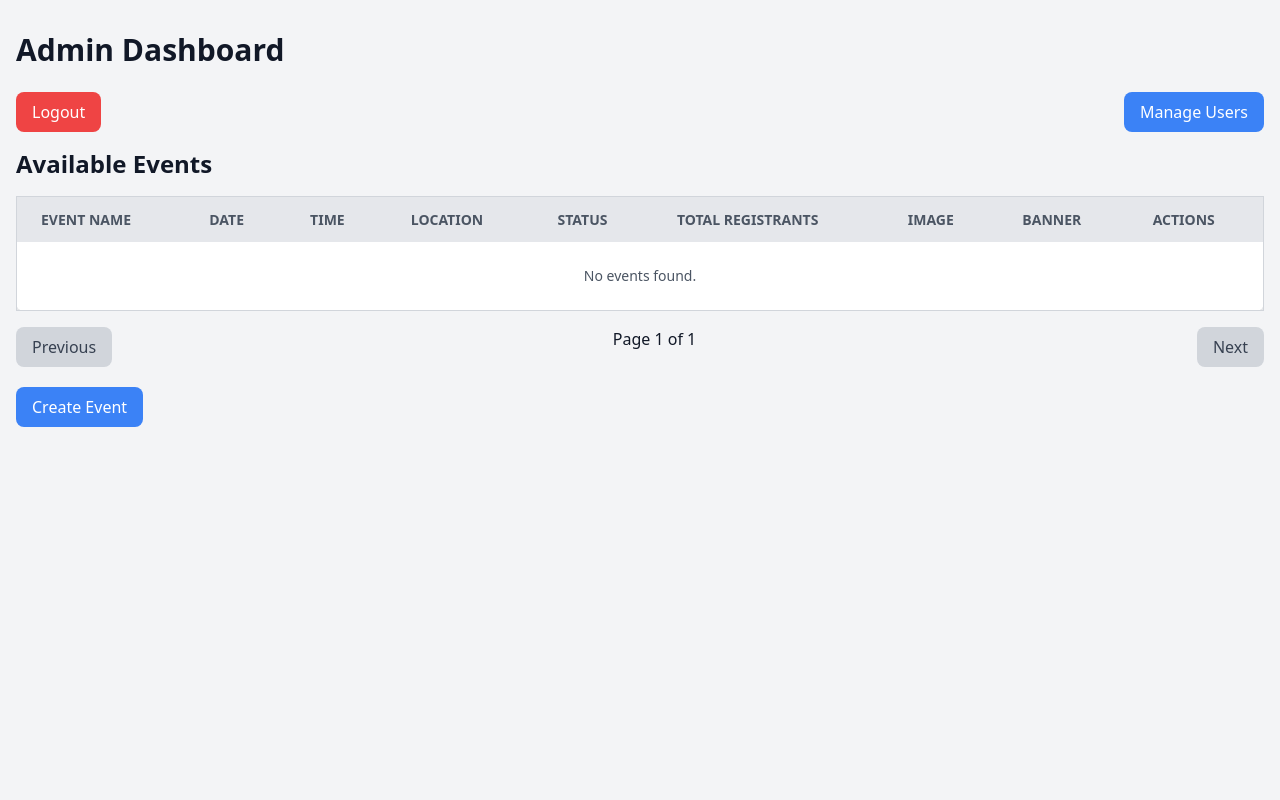
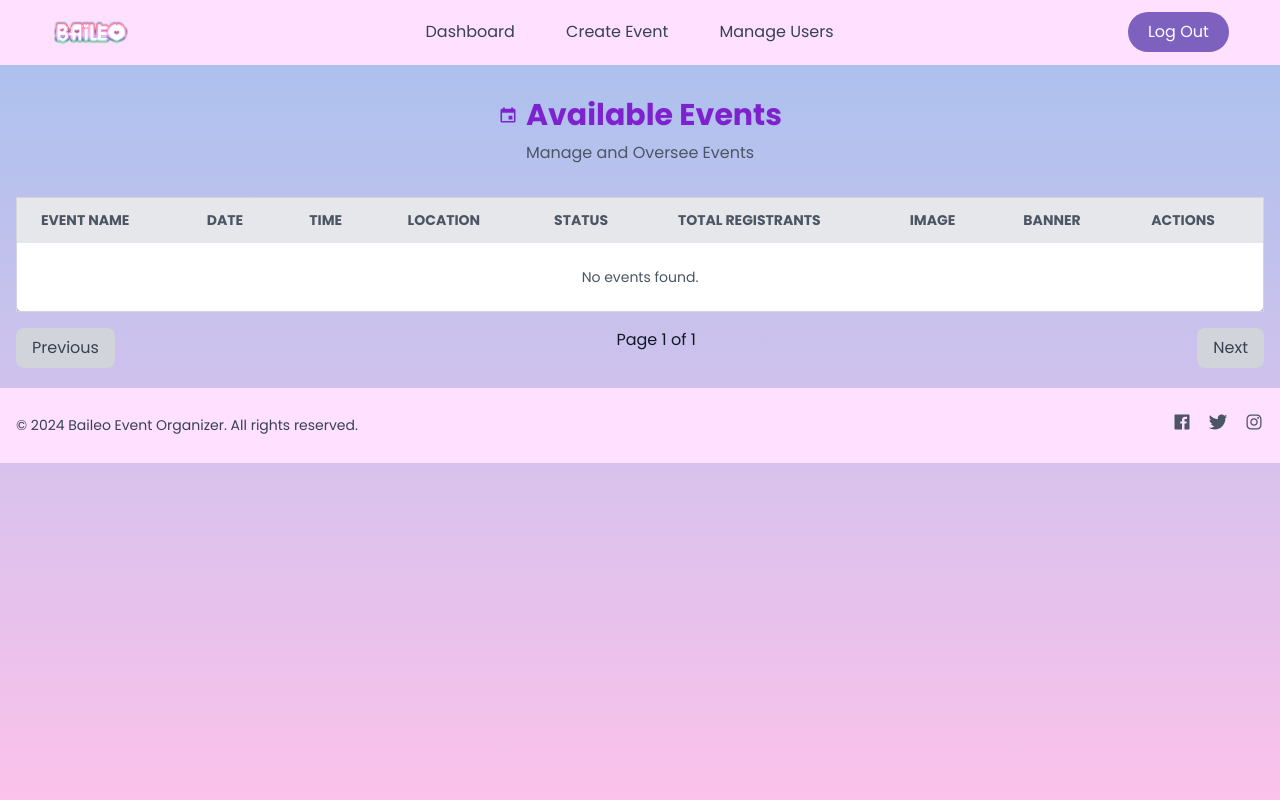
Before and after one commit to rascalosh/utswebproglec, a PHP site: page /indexadmin.php in a window 1280 px wide. Run offline with PHP 8.4, Linux system fonts and the light colour scheme; the visitor is signed in with stand-in values (Sample User, id 1); data that the repository does not hold is empty; some libraries are stand-ins or nearby versions.

Commit message:
Update indexadmin.php

```diff
--- a/indexadmin.php
+++ b/indexadmin.php
@@ -93,24 +93,57 @@ if (!$result) {
             document.getElementById("modal").classList.add("hidden");
         }
     </script>
+    <!-- FONT -->
+    <link rel="preconnect" href="https://fonts.googleapis.com">
+    <link rel="preconnect" href="https://fonts.gstatic.com" crossorigin>
+    <link href="https://fonts.googleapis.com/css2?family=Poppins:wght@200;300;400;500;600;700&display=swap" rel="stylesheet">
+    <script src="https://unpkg.com/ionicons@4.5.10-0/dist/ionicons.js"></script>
+
 </head>
-<body class="bg-gray-100 text-gray-900">
+<body class="font-[Poppins] bg-gradient-to-t from-[#fbc2eb] to-[#a6c1ee] h-screen text-gray-900">
+    <header class="bg-[#FFE1FF] py-3">
+        <nav class="flex justify-between items-center w-[92%] mx-auto">
+            <div>
+                <img class="w-20" src="assets/baileo3.png" alt="...">
+            </div>
+            <div class="nav-links duration-500 md:static absolute bg-[#FFE1FF] md:min-h-fit min-h-[60vh] left-0 top-[-100%] md:w-auto w-full flex items-center px-5">
+                <ul class="flex md:flex-row flex-col md:items-center md:gap-[4vw] gap-8">
+                    <li>
+                        <a class="text-gray-700 hover:text-pink-900 transition duration-100 ease-in-out" href="indexadmin.php">Dashboard</a>
+                    </li>
+                    <li>
+                        <a class="text-gray-700 hover:text-pink-900 transition duration-100 ease-in-out" href="create_event.php">Create Event</a>
+                    </li>
+                    <li>
+                        <a class="text-gray-700 hover:text-pink-900 transition duration-100 ease-in-out" href="user_management.php">Manage Users</a>
+                    </li>
+                </ul>
+            </div>
+            <div class="flex items-center gap-6">
+                <a href="login.php" class="bg-[#7E60BF] text-white px-5 py-2 rounded-full hover:bg-[#CDC1FF]">Log Out</a>
+                <ion-icon onclick="onToggleMenu(this)" name="menu" class="text-2xl cursor-pointer md:hidden"></ion-icon>
+            </div>
+    </header>
+
+
+
+    <script>
+        const navLinks = document.querySelector('.nav-links')
+        function onToggleMenu(e){
+            e.name = e.name === 'menu' ? 'close' : 'menu'
+            navLinks.classList.toggle('top-[9%]')
+        }
+    </script>
+
     <div class="container mx-auto px-4">
-        <h1 class="text-3xl font-bold mt-8 mb-6 bg-gray">Admin Dashboard</h1>
-        <div class="flex justify-between mb-4">
-        <form action="logout.php" method="get" class="inline">
-            <button type="submit" class="bg-red-500 text-white px-4 py-2 rounded-lg hover:bg-red-600">
-                Logout
-            </button>
-        </form>
-        <form action="user_management.php" method="get" class="inline">
-            <button type="submit" class="bg-blue-500 text-white px-4 py-2 rounded-lg hover:bg-blue-600">
-                Manage Users
-            </button>
-        </form>
-        </div>
+        <div class="text-center my-8">
+    <h2 class="text-3xl font-bold text-purple-700 mb-2 flex items-center justify-center">
+        <ion-icon name="calendar" class="mr-2 text-xl"></ion-icon>
+        Available Events
+    </h2>
+    <p class="text-gray-600 mb-4">Manage and Oversee Events</p>
+</div>
 
-        <h2 class="text-2xl font-semibold mb-4">Available Events</h2>
         <div class="overflow-x-auto">
             <table class="min-w-full bg-white border border-gray-300 rounded-lg shadow-lg">
                 <thead>
@@ -210,13 +243,25 @@ if (!$result) {
 
         <div class="flex-col space-y-1 mt-5">
             <div class="mb-5">
-                <form action="create_event.php" method="get" class="inline">
-                    <button type="submit" class="bg-blue-500 text-white px-4 py-2 rounded-lg hover:bg-blue-600">
-                        Create Event
-                    </button>
-                </form>
+
             </div>
         </div>
     </div>
+<footer class="bg-[#FFE1FF] text-gray-700 py-6">
+    <div class="container mx-auto px-4">
+        <div class="flex flex-col md:flex-row justify-between items-center">
+            <div class="text-center md:text-left">
+                <p class="text-sm">&copy; <?php echo date("Y"); ?> Baileo Event Organizer. All rights reserved.</p>
+            </div>
+
+            <div class="flex gap-4 mt-4 md:mt-0">
+                <a href="#" class="text-gray-600 hover:text-gray-900"><ion-icon name="logo-facebook" class="text-xl"></ion-icon></a>
+                <a href="#" class="text-gray-600 hover:text-gray-900"><ion-icon name="logo-twitter" class="text-xl"></ion-icon></a>
+                <a href="#" class="text-gray-600 hover:text-gray-900"><ion-icon name="logo-instagram" class="text-xl"></ion-icon></a>
+            </div>
+        </div>
+    </div>
+</footer>
+
 </body>
 </html>
```
